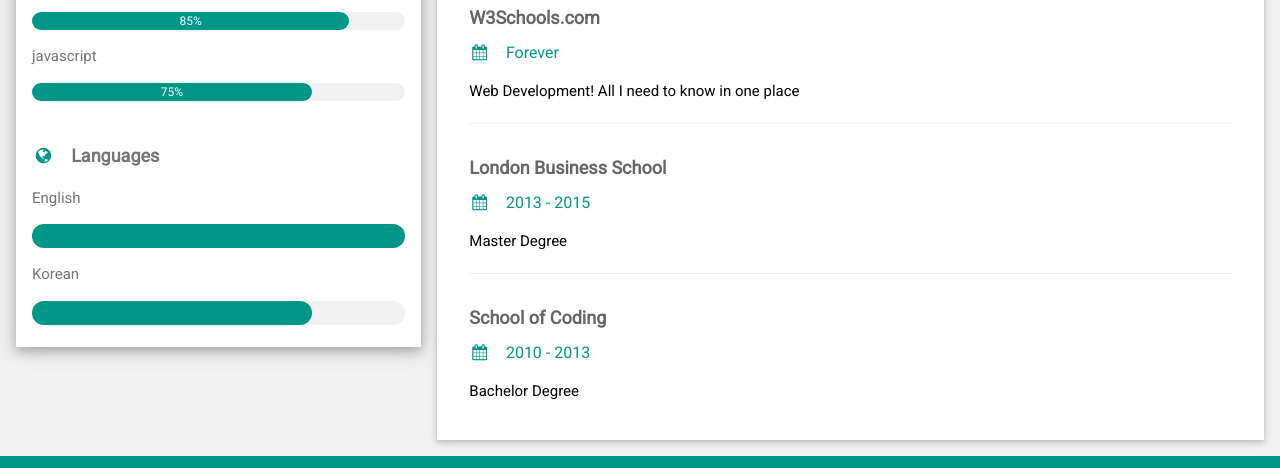
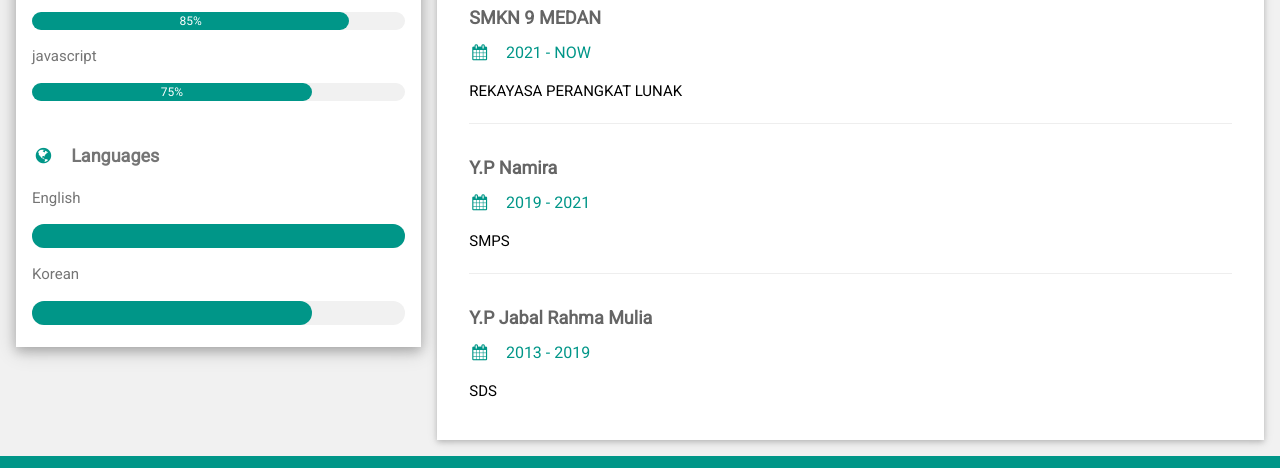
Before and after one commit to Kanayamarshya/Website, a plain HTML site: page index.html in a window 1280 px wide. Shown: the part 723-1191 px from the top of the page. Drawn offline with nearby package versions, Linux system fonts and the light colour scheme.

Commit message:
Update index.html

```diff
--- a/index.html
+++ b/index.html
@@ -25,7 +25,7 @@ html,body,h1,h2,h3,h4,h5,h6 {font-family: "Roboto", sans-serif}
       <div class="w3-white w3-text-grey w3-card-4">
         <div class="w3-display-container">
           <img src="naya.jpg" style="width:100%" alt="Avatar">
-          <div class="w3-display-bottomleft w3-container w3-text-black">
+          <div class="w3-display-bottomleft w3-container w3-text-white">
             <h2>Kanaya Marshya Saleha</h2>
           </div>
         </div>
@@ -100,21 +100,21 @@ html,body,h1,h2,h3,h4,h5,h6 {font-family: "Roboto", sans-serif}
       <div class="w3-container w3-card w3-white">
         <h2 class="w3-text-grey w3-padding-16"><i class="fa fa-certificate fa-fw w3-margin-right w3-xxlarge w3-text-teal"></i>Education</h2>
         <div class="w3-container">
-          <h5 class="w3-opacity"><b>W3Schools.com</b></h5>
-          <h6 class="w3-text-teal"><i class="fa fa-calendar fa-fw w3-margin-right"></i>Forever</h6>
-          <p>Web Development! All I need to know in one place</p>
+          <h5 class="w3-opacity"><b>SMKN 9 MEDAN</b></b></h5>
+          <h6 class="w3-text-teal"><i class="fa fa-calendar fa-fw w3-margin-right"></i>2021 - NOW</h6>
+          <p>REKAYASA PERANGKAT LUNAK</p>
           <hr>
         </div>
         <div class="w3-container">
-          <h5 class="w3-opacity"><b>London Business School</b></h5>
-          <h6 class="w3-text-teal"><i class="fa fa-calendar fa-fw w3-margin-right"></i>2013 - 2015</h6>
-          <p>Master Degree</p>
+          <h5 class="w3-opacity"><b> Y.P Namira</b></h5>
+          <h6 class="w3-text-teal"><i class="fa fa-calendar fa-fw w3-margin-right"></i>2019 - 2021</h6>
+          <p>SMPS</p>
           <hr>
         </div>
         <div class="w3-container">
-          <h5 class="w3-opacity"><b>School of Coding</b></h5>
-          <h6 class="w3-text-teal"><i class="fa fa-calendar fa-fw w3-margin-right"></i>2010 - 2013</h6>
-          <p>Bachelor Degree</p><br>
+          <h5 class="w3-opacity"><b> Y.P Jabal Rahma Mulia</b></h5>
+          <h6 class="w3-text-teal"><i class="fa fa-calendar fa-fw w3-margin-right"></i>2013 - 2019</h6>
+          <p>SDS</p><br>
         </div>
       </div>
 
```
